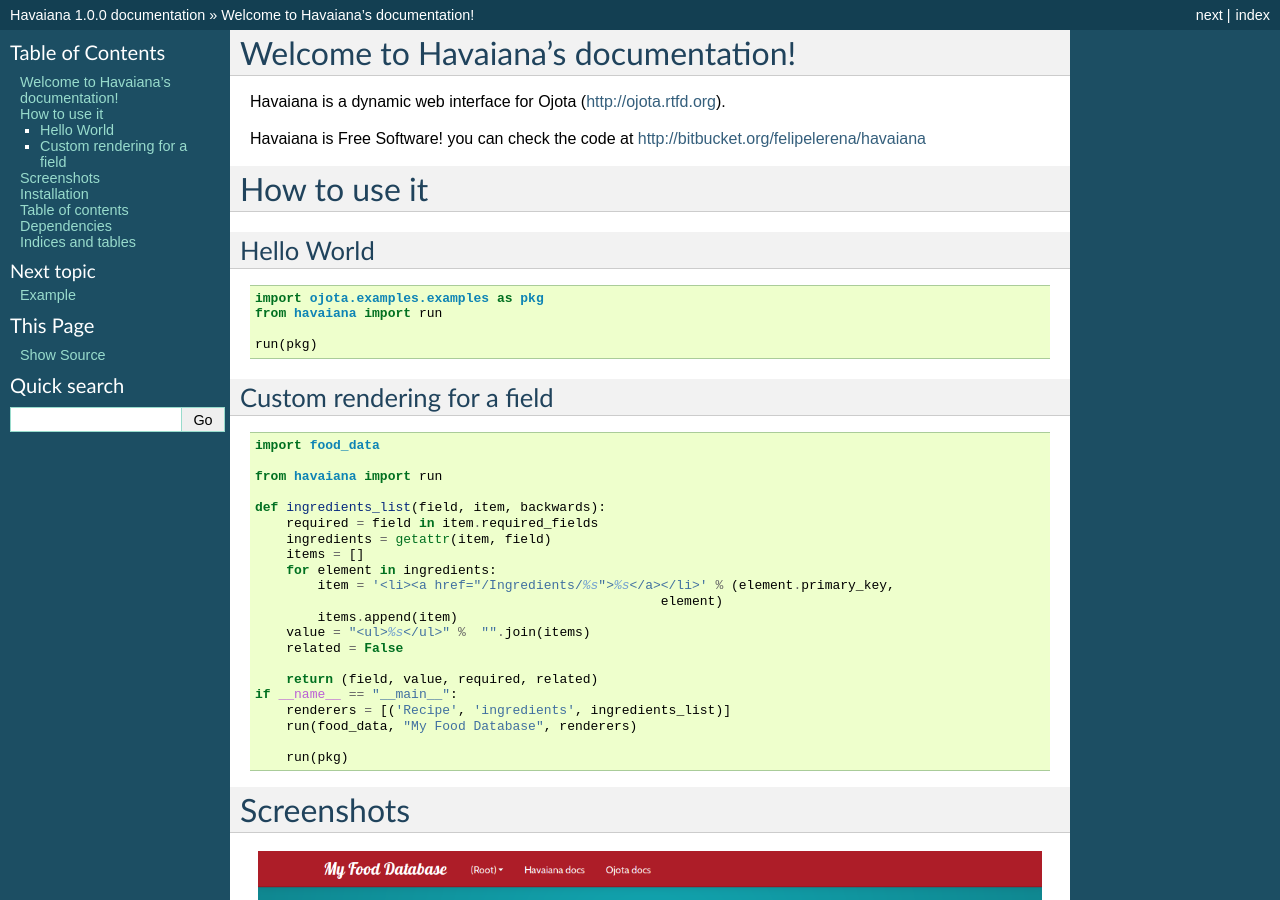
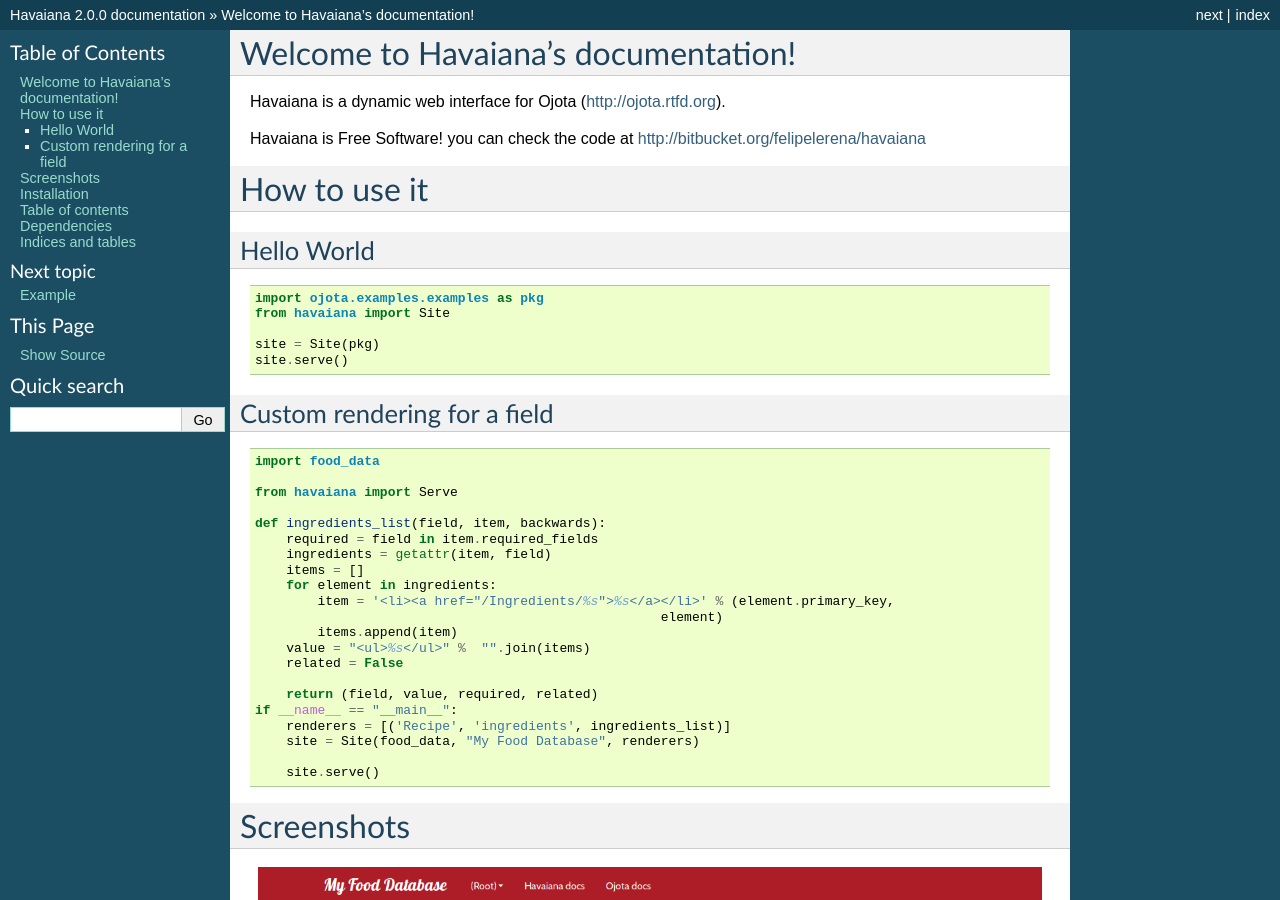
Before and after one commit to felipelerena/havaiana, a Sphinx documentation site: the page built from havaiana/docs/index.rst, in a window 1280 px wide and 900 px high. Built offline with Sphinx 7.4.7, drawn with Linux system fonts in a browser that asks for light colours; some of the changed text lies outside the part shown.

Commit message:
adding documentation for version 2.0

```diff
--- a/havaiana/docs/conf.py
+++ b/havaiana/docs/conf.py
@@ -48,9 +48,9 @@
 # built documents.
 #
 # The short X.Y version.
-version = '1.0.0'
+version = '2.0.0'
 # The full version, including alpha/beta/rc tags.
-release = '1.0.0'
+release = '2.0.0'
 
 # The language for content autogenerated by Sphinx. Refer to documentation
 # for a list of supported languages.
--- a/havaiana/docs/index.rst
+++ b/havaiana/docs/index.rst
@@ -18,9 +18,10 @@
 .. code-block:: python
 
    import ojota.examples.examples as pkg
-   from havaiana import run
+   from havaiana import Site
 
-   run(pkg)
+   site = Site(pkg)
+   site.serve()
 
 Custom rendering for a field
 ____________________________
@@ -29,7 +30,7 @@
 
     import food_data
 
-    from havaiana import run
+    from havaiana import Serve
 
     def ingredients_list(field, item, backwards):
         required = field in item.required_fields
@@ -45,9 +46,9 @@
         return (field, value, required, related)
     if __name__ == "__main__":
         renderers = [('Recipe', 'ingredients', ingredients_list)]
-        run(food_data, "My Food Database", renderers)
+        site = Site(food_data, "My Food Database", renderers)
 
-        run(pkg)
+        site.serve()
 
 
 Screenshots
--- a/setup.py
+++ b/setup.py
@@ -10,14 +10,14 @@
 
 setup(
     name='Havaiana',
-    version='1.0.0',
+    version='2.0.0',
     author='Felipe Lerena',
     author_email='felipelerena@gmail.com',
     packages=['havaiana'],
     scripts=[],
     url='http://pypi.python.org/pypi/Havaiana/',
     license='LICENSE.txt',
-    description='A GUI for Ojota',
+    description='A GUI for Ojota - Alows to edit, create and remove elements',
     long_description=open('README.txt').read(),
     install_requires=["ojota", "flask", "wtforms"],
 )
```
Also changed, not shown: 13 other files.
